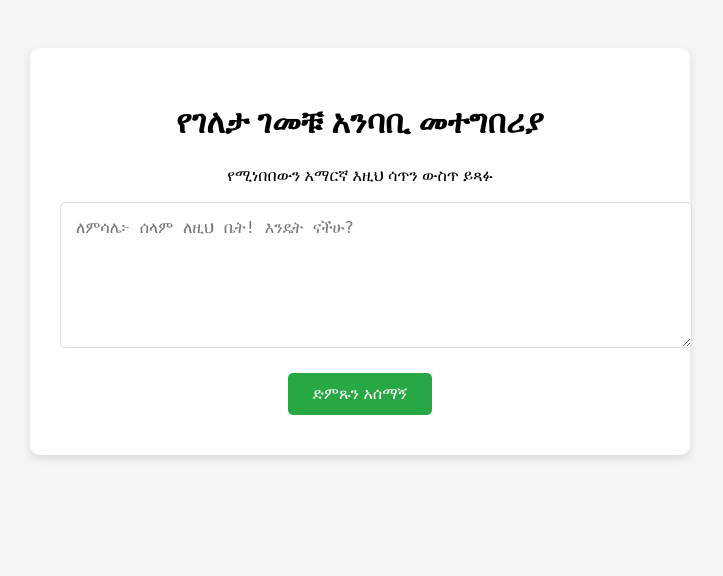
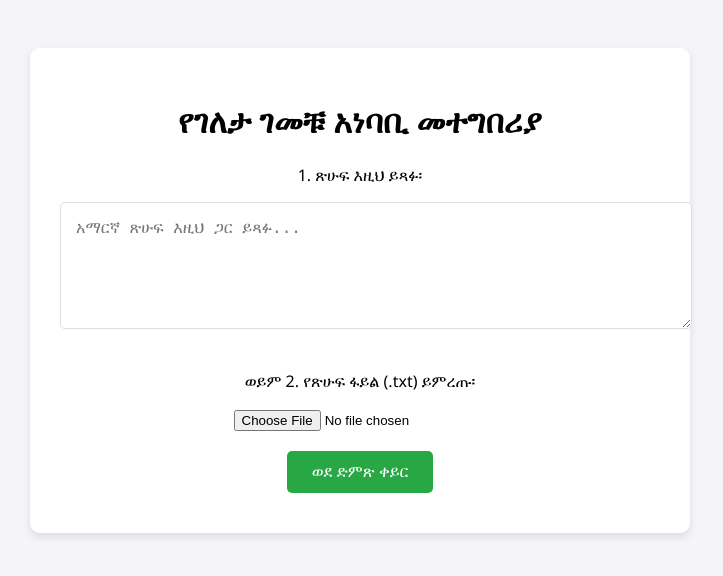
Before and after one commit to tasfayegadisa22-sys/GeletaGemechu-Reader-App-, a Flask app: page / in a window 1280 px wide. Shown: the top 576 px of the page, without its empty margins (280-1003 px from the left). Run offline with Flask 3, Linux system fonts and the light colour scheme.

Commit message:
Update index.html

```diff
--- a/templates/index.html
+++ b/templates/index.html
@@ -8,38 +8,53 @@
         body { font-family: 'Segoe UI', Tahoma, sans-serif; text-align: center; padding: 40px; background-color: #f4f4f9; }
         .container { background: white; padding: 30px; border-radius: 10px; box-shadow: 0 4px 8px rgba(0,0,0,0.1); max-width: 600px; margin: auto; }
         textarea { width: 100%; padding: 15px; border-radius: 5px; border: 1px solid #ddd; font-size: 16px; margin-bottom: 20px; }
+        input[type="file"] { margin-bottom: 20px; }
         button { background-color: #28a745; color: white; border: none; padding: 12px 25px; border-radius: 5px; cursor: pointer; font-size: 16px; }
-        button:hover { background-color: #218838; }
         audio { margin-top: 25px; width: 100%; }
-        #status { margin-top: 10px; color: #555; }
+        #status { margin-top: 10px; color: #0056b3; font-weight: bold; }
     </style>
 </head>
 <body>
     <div class="container">
-        <h1>የገለታ ገመቹ አንባቢ መተግበሪያ</h1>
-        <p>የሚነበበውን አማርኛ እዚህ ሳጥን ውስጥ ይጻፉ</p>
+        <h1>የገለታ ገመቹ አነባቢ መተግበሪያ</h1>
 
-        <textarea id="textInput" rows="6" placeholder="ለምሳሌ፦ ሰላም ለዚህ ቤት! እንዴት ናችሁ?"></textarea><br>
-        <button onclick="convertText()">ድምጹን አሰማኝ</button>
+        <p>1. ጽሁፍ እዚህ ይጻፉ፡</p>
+        <textarea id="textInput" rows="5" placeholder="አማርኛ ጽሁፍ እዚህ ጋር ይጻፉ..."></textarea>
 
-        <div id="status"></div>
+        <p>ወይም 2. የጽሁፍ ፋይል (.txt) ይምረጡ፡</p>
+        <input type="file" id="fileInput" accept=".txt"><br>
+
+        <button onclick="convertText()">ወደ ድምጽ ቀይር</button>
+
+        <div id="status" aria-live="assertive"></div>
+
         <audio id="audioPlayer" controls style="display:none;"></audio>
     </div>
 
     <script>
         async function convertText() {
             const text = document.getElementById('textInput').value;
+            const fileInput = document.getElementById('fileInput').files[0];
             const status = document.getElementById('status');
             const player = document.getElementById('audioPlayer');
 
-            if (!text) { alert("እባክዎ ጽሁፍ ያስገቡ!"); return; }
+            if (!text && !fileInput) {
+                status.innerText = "እባክዎ ጽሁፍ ይጻፉ ወይም ፋይል ይምረጡ!";
+                return;
+            }
 
-            status.innerText = "ድምጹ እየተዘጋጀ ነው... እባክዎ ይጠብቁ";
+            // ስክሪን አንባቢህ ይህንን ወዲያውኑ ያነበዋል
+            status.innerText = "ሂደቱ ተጀምሯል፣ እባክዎ ትንሽ ይጠብቁ...";
+            player.style.display = "none";
 
+            const formData = new FormData();
+            if (fileInput) formData.append('file', fileInput);
+            if (text) formData.append('text', text);
+
+            try {
                 const response = await fetch('/read', {
                     method: 'POST',
-                headers: { 'Content-Type': 'application/x-www-form-urlencoded' },
-                body: 'text=' + encodeURIComponent(text)
+                    body: formData
                 });
 
                 if (response.ok) {
@@ -47,10 +62,13 @@
                     const url = URL.createObjectURL(blob);
                     player.src = url;
                     player.style.display = "block";
-                player.play();
-                status.innerText = "ዝግጁ ነው!";
+                    // ስክሪን አንባቢህ ይህንን ሲያነብ ስራው አለቀ ማለት ነው
+                    status.innerText = "ድምጹ ዝግጁ ነው! ፕሌይ (Play) የሚለውን ይጫኑ።";
                 } else {
-                status.innerText = "ስህተት ተፈጥሯል፣ እባክዎ ደግመው ይሞክሩ።";
+                    status.innerText = "ስህተት ተፈጥሯል። ጽሁፉን ያረጋግጡ።";
+                }
+            } catch (e) {
+                status.innerText = "ከኢንተርኔት ጋር ችግር አለ።";
             }
         }
     </script>
```
Lines whose indentation alone changed are shown as unchanged.
